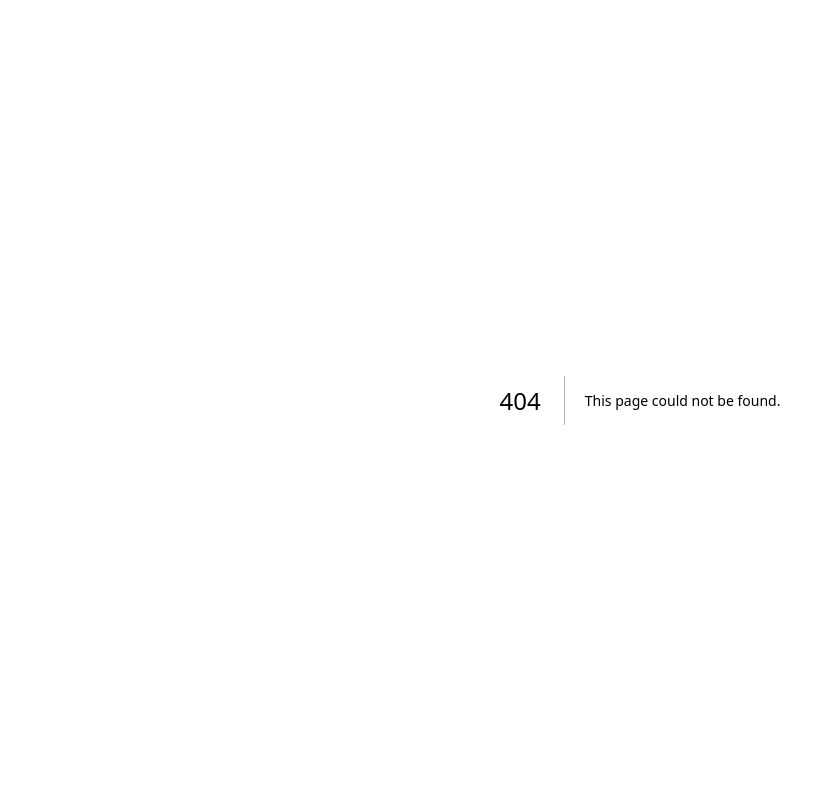
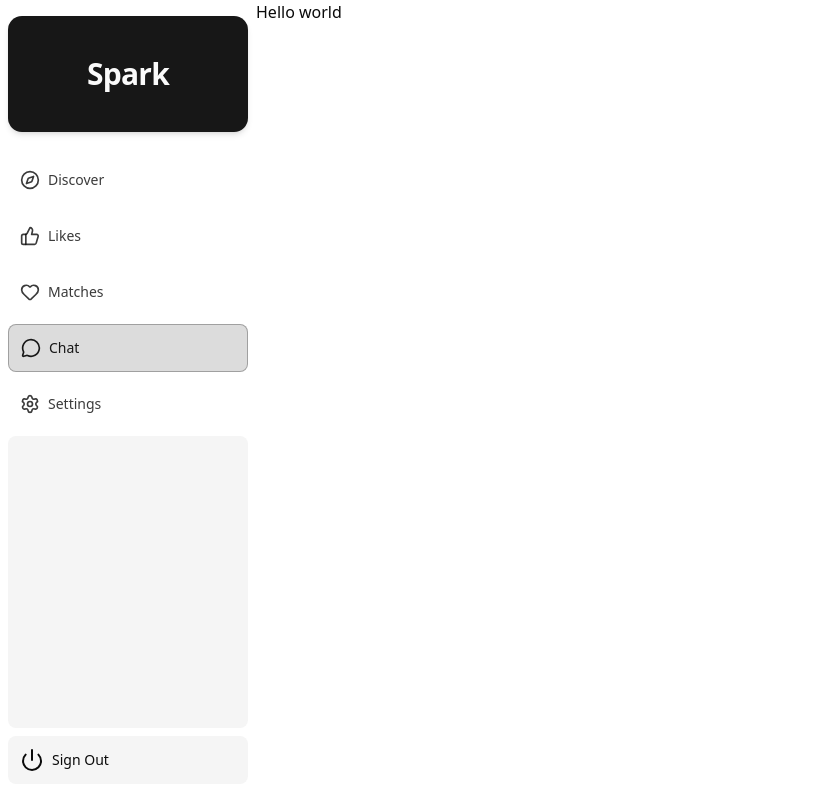
Before and after one commit to ZaZra03/dating-app, a Next.js app: page /chat in a window 1280 px wide. Before the commit this address had no page. Shown: the whole page, without its empty margins (0-835 px from the left). Built offline with nearby package versions, Linux system fonts and the light colour scheme.

Commit message:
Enhancing UI.

```diff
--- /dev/null
+++ b/app/(dashboard)/chat/page.tsx
@@ -0,0 +1,3 @@
+export default function Page() {
+  return <div>Hello world</div>;
+}
--- a/app/components/ui/dashboard/sidenav.tsx
+++ b/app/components/ui/dashboard/sidenav.tsx
@@ -36,13 +36,13 @@ export default function SideNav() {
   };
 
   return (
-    <div className="flex h-full flex-col px-3 py-4 md:px-2">
+    <div className="flex h-full flex-col px-3 py-4 md:px-2 bg-background text-foreground">
       <Link
-        className="mb-2 flex h-20 items-end justify-start rounded-md bg-blue-600 p-4 md:h-40"
         href="/"
+        className="mb-6 flex flex-col items-center justify-center rounded-xl bg-primary text-primary-foreground py-6 px-2 md:py-10 md:px-4 shadow-md"
       >
-        <div className="w-32 text-white md:w-40 text-xl font-semibold">
-          Dating App
+        <div className="text-2xl font-extrabold tracking-tight md:text-3xl">
+          Spark
         </div>
       </Link>
       <div className="flex grow flex-row justify-between space-x-2 md:flex-col md:space-x-0 md:space-y-2">
@@ -59,8 +59,8 @@ export default function SideNav() {
                 className={
                   "flex h-[48px] w-full items-center gap-2 rounded-md p-3 text-sm font-medium md:p-2 md:px-3 " +
                   (isActive
-                    ? "bg-sky-100 text-blue-600"
-                    : "bg-gray-50 hover:bg-sky-100 hover:text-blue-600")
+                    ? "bg-primary/15 dark:bg-primary/30 text-primary border border-primary/30 dark:border-primary/40"
+                    : "bg-transparent text-foreground/80 hover:text-primary hover:bg-primary/10 dark:hover:bg-primary/20")
                 }
               >
                 <Icon className="w-5 h-5" />
@@ -69,12 +69,12 @@ export default function SideNav() {
             );
           })}
         </nav>
-        <div className="hidden h-auto w-full grow rounded-md bg-gray-50 md:block"></div>
+        <div className="hidden h-auto w-full grow rounded-md bg-muted md:block"></div>
         <form>
           <button
             type="button"
             onClick={handleSignOut}
-            className="flex h-[48px] w-full grow items-center justify-center gap-2 rounded-md bg-gray-50 p-3 text-sm font-medium hover:bg-sky-100 hover:text-blue-600 md:flex-none md:justify-start md:p-2 md:px-3"
+            className="flex h-[48px] w-full grow items-center justify-center gap-2 rounded-md bg-muted p-3 text-sm font-medium hover:bg-accent hover:text-accent-foreground md:flex-none md:justify-start md:p-2 md:px-3"
           >
             <Power className="w-6" />
             <div className="hidden md:block">Sign Out</div>
--- a/app/page.tsx
+++ b/app/page.tsx
@@ -13,8 +13,8 @@ const Landing = () => {
       <header className="bg-white border-b border-gray-100">
         <div className="container mx-auto px-6 py-6 flex justify-between items-center">
           <div className="flex items-center gap-3">
-            <div className="w-10 h-10 bg-black rounded-full flex items-center justify-center">
-              <Sparkles className="w-6 h-6 text-white" />
+            <div className="w-10 h-10 bg-primary text-primary-foreground rounded-full flex items-center justify-center">
+              <Sparkles className="w-6 h-6" />
             </div>
             <span className="text-2xl font-bold tracking-tight text-gray-900">Spark</span>
           </div>
```
